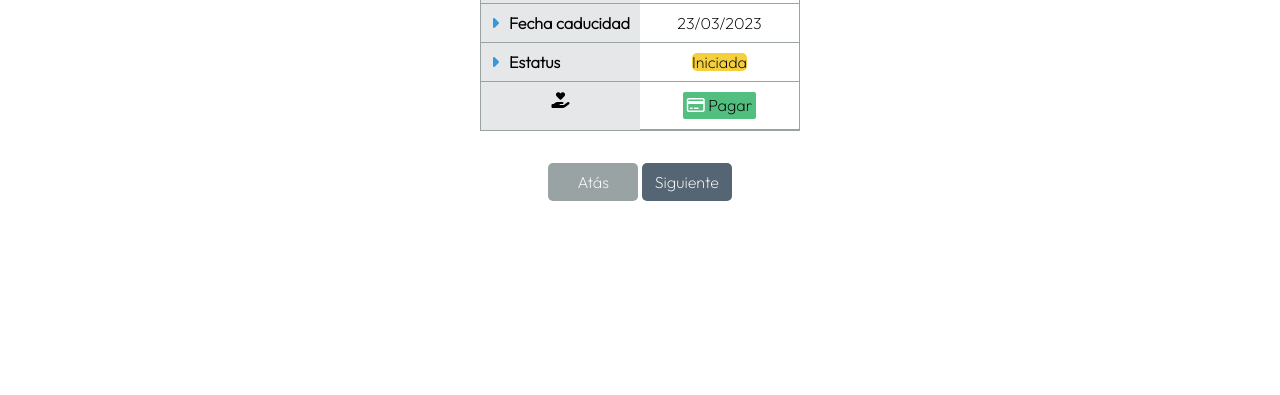
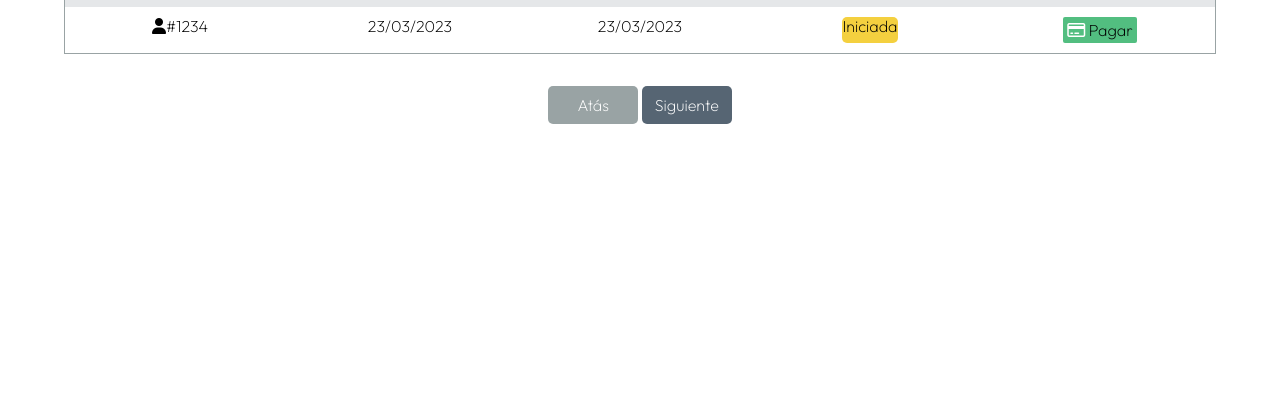
Before and after one commit to KnowingZzaduke/Whatsive, a website: page views/instancias/instancias.html in a window 1280 px wide. Shown: the part 405-800 px from the top of the page. Drawn offline with Linux system fonts and the light colour scheme.

Commit message:
Agregando responsive a la tabla de instancias

```diff
--- a/src/scss/base/_mixins.scss
+++ b/src/scss/base/_mixins.scss
@@ -64,10 +64,3 @@
     }
     @content;
 }
-
-
-.contenedor_padre{
-    display: grid;
-    grid-template-columns: repeat(2, 1fr);
-    text-align: center;
-}
--- a/src/scss/instancias/_instancias.scss
+++ b/src/scss/instancias/_instancias.scss
@@ -26,6 +26,12 @@
                 width: 50%;
                 margin: 0% auto;
                 border-radius: 10px;
+                transition: .25s ease;
+                &:hover{
+                    transform: scale(1.1);
+                    cursor: pointer;
+                }
+
                 .icon{
                     background-color: v.$verdeOscuro;
                     height: 100%;
@@ -47,6 +53,7 @@
                         padding: 5px 15px;
                         color: v.$blanco;
                         font-weight: 600;
+                        width: 100%;
                     }
                 }
             }
@@ -69,7 +76,7 @@
                     thead{
                         background-color: v.$grisBlanco;
                         tr{
-                            display: grid;
+                            display: block;
                             :last-child{
                                 border-bottom: 0px;
                                 justify-content: center;
@@ -142,3 +149,90 @@
         }
     }
 }
+
+//TABLA INSTANCIAS CERSIÓN RESPONSIVE
+.body_instancias{
+    .content_all-instancias{
+        @include m.tabletR{
+            width: 90%;
+            .content_header-instancias{
+                .content_boton-agregar-instancias{
+                    height: 40px;
+                }
+            }
+        }
+        @include m.desktopR{
+            .content_header-instancias{
+                display: grid;
+                grid-template-columns: repeat(2, 1fr);
+                gap: 0px;
+                .content_boton-agregar-instancias{
+                    .boton{
+                        button{
+                            text-align: center;
+                            display: flex;
+                            gap: 5px;
+                        }
+                    }
+                }
+            }
+            .content_tabla-instancias{
+                .tabla{
+                    .tabla_instancias{
+                        overflow-x: auto;
+                        display: grid;
+                        grid-template-columns: repeat(1, 1fr);
+                        thead{
+                            flex-basis: 100%;
+                            tr{
+                                display: grid;
+                                width: 100%;
+                                grid-template-columns: repeat(5, 1fr);
+                                text-align: center;
+                                th{
+                                    border-bottom: 0px;
+                                }
+                            }
+                        }
+                        tbody{
+                            tr{
+                                display: grid;
+                                grid-template-columns: repeat(5, 1fr);
+                                text-align: start;
+                                td{
+                                    text-align: left;
+                                    border-bottom: 0px;
+                                }
+                            }
+                        }
+                    }
+                    .content_paginador{
+                        .content_botones-paginador{
+                            button{
+                                transition: .25s ease;
+                                &:hover{
+                                    transform: scale(1.1);
+                                    cursor: pointer;
+                                }
+                            }
+                        }
+                    }
+                }
+            }
+        }
+        @include m.desktopXlR{
+            .content_header-instancias{
+                .content_boton-agregar-instancias{
+                    .boton{
+                        button{
+                            display: flex;
+                            :last-child{
+                                display: block;
+                            }
+                        }
+                    }
+                }
+            }
+        }
+    }
+}
--- a/views/instancias/instancias.html
+++ b/views/instancias/instancias.html
@@ -27,7 +27,7 @@
                     <i class="fa-solid fa-circle-plus"></i>
                 </div>
                 <div class="boton">
-                    <button type="button">Agregar instancias</button>
+                    <button type="button"><span>Agregar</span> <span>instancias</span></button>
                 </div>
             </div>
         </div>
```
Also changed, not shown: build/css/app.css, build/css/form/forms.css.
